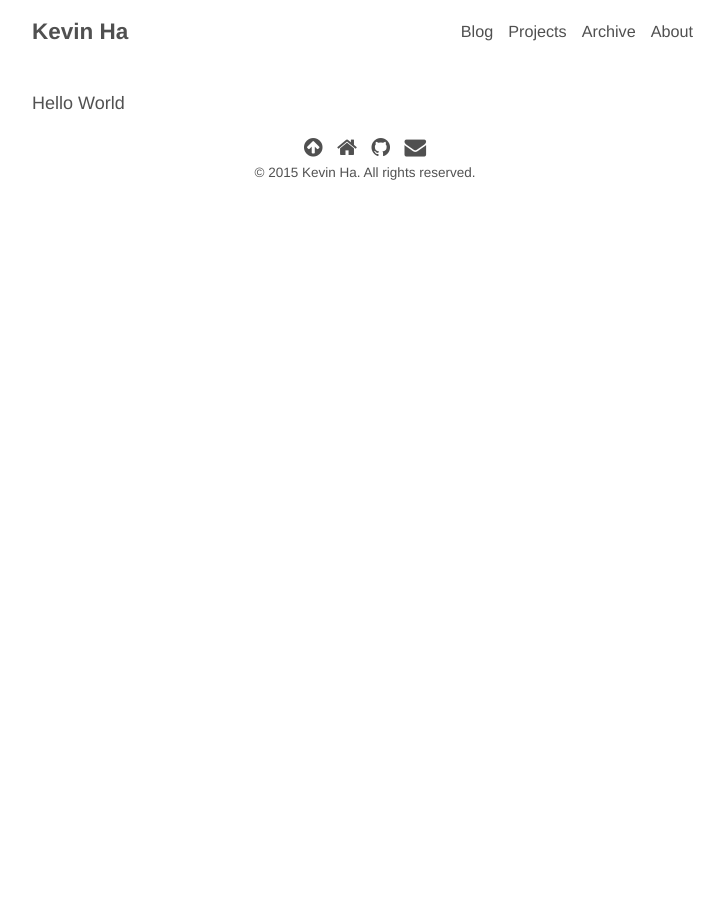
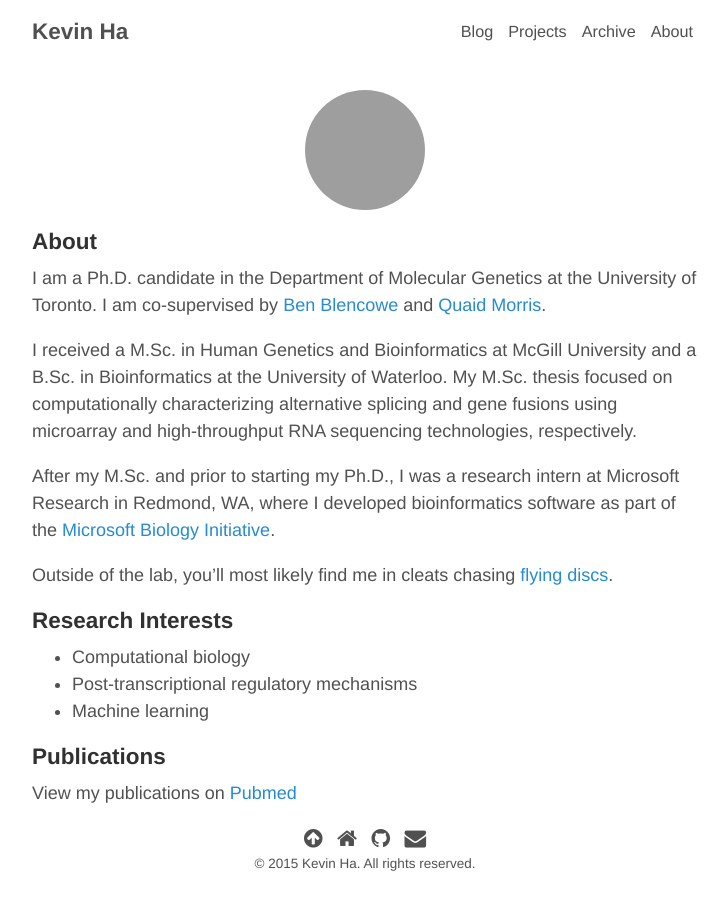
Before and after one commit to kcha/kcha.github.io, a Jekyll site: the page built from index.md, in a window 1280 px wide. Shown: the whole page, without its empty margins (275-1001 px from the left). Built offline with Jekyll 4.4.1, drawn with Linux system fonts in a browser that asks for light colours; nearby versions of some CDN libraries; grey boxes are pictures that could not be loaded.

Commit message:
Update about me page

```diff
--- a/index.md
+++ b/index.md
@@ -3,4 +3,34 @@ layout: default
 title: Home
 ---
 
-Hello World
+<span class="image avatar"><img src="http://individual.utoronto.ca/hakevin/images/avatar.jpg" alt="" /></span>
+
+# About
+
+I am a Ph.D. candidate in the Department of Molecular Genetics at the University
+of Toronto. I am co-supervised by [Ben
+Blencowe](http://sites.utoronto.ca/intron) and [Quaid
+Morris](http://morrislab.med.utoronto.ca/homepage.html).
+
+I received a M.Sc. in Human Genetics and Bioinformatics at McGill University and
+a B.Sc. in Bioinformatics at the University of Waterloo. My M.Sc. thesis focused
+on computationally characterizing alternative splicing and gene fusions using
+microarray and high-throughput RNA sequencing technologies, respectively.
+
+After my M.Sc. and prior to starting my Ph.D., I was a research intern at
+Microsoft Research in Redmond, WA, where I developed bioinformatics software as
+part of the [Microsoft Biology Initiative](http://research.microsoft.com/en-
+US/projects/bio/default.aspx).
+
+Outside of the lab, you'll most likely find me in cleats chasing [flying discs](https://en.wikipedia.org/wiki/Ultimate_%28sport%29).
+
+# Research Interests
+
+- Computational biology
+- Post-transcriptional regulatory mechanisms
+- Machine learning
+
+# Publications
+
+View my publications on
+[Pubmed](http://www.ncbi.nlm.nih.gov/pubmed/?term=Kevin+Ha%5Bauthor%5D++canada)
```
